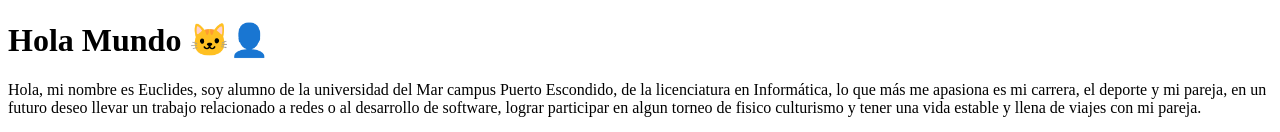
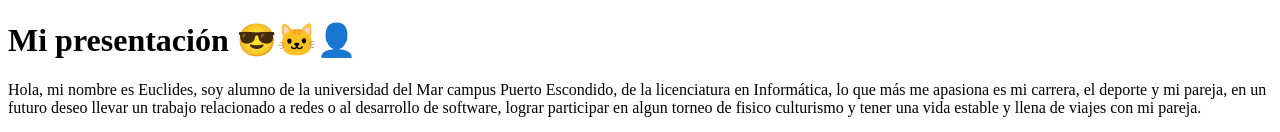
Before and after one commit to operezcham-alumnos/LittleOctopus, a plain HTML site: page Index.html in a window 1280 px wide. Shown: the top 132 px of the page. Drawn offline with Linux system fonts and the light colour scheme.

Commit message:
Corrección Titulo

```diff
--- a/Index.html
+++ b/Index.html
@@ -10,7 +10,7 @@
     </script>
 </head>
 <body>
-    <h1>Hola Mundo 🐱‍👤</h1>
+    <h1>Mi presentación 😎🐱‍👤</h1>
 <p>Hola, mi nombre es Euclides, soy alumno de la universidad
      del Mar campus Puerto Escondido, de la licenciatura en Informática,
      lo que más me apasiona es mi carrera, el deporte y mi pareja, en un futuro deseo
```
